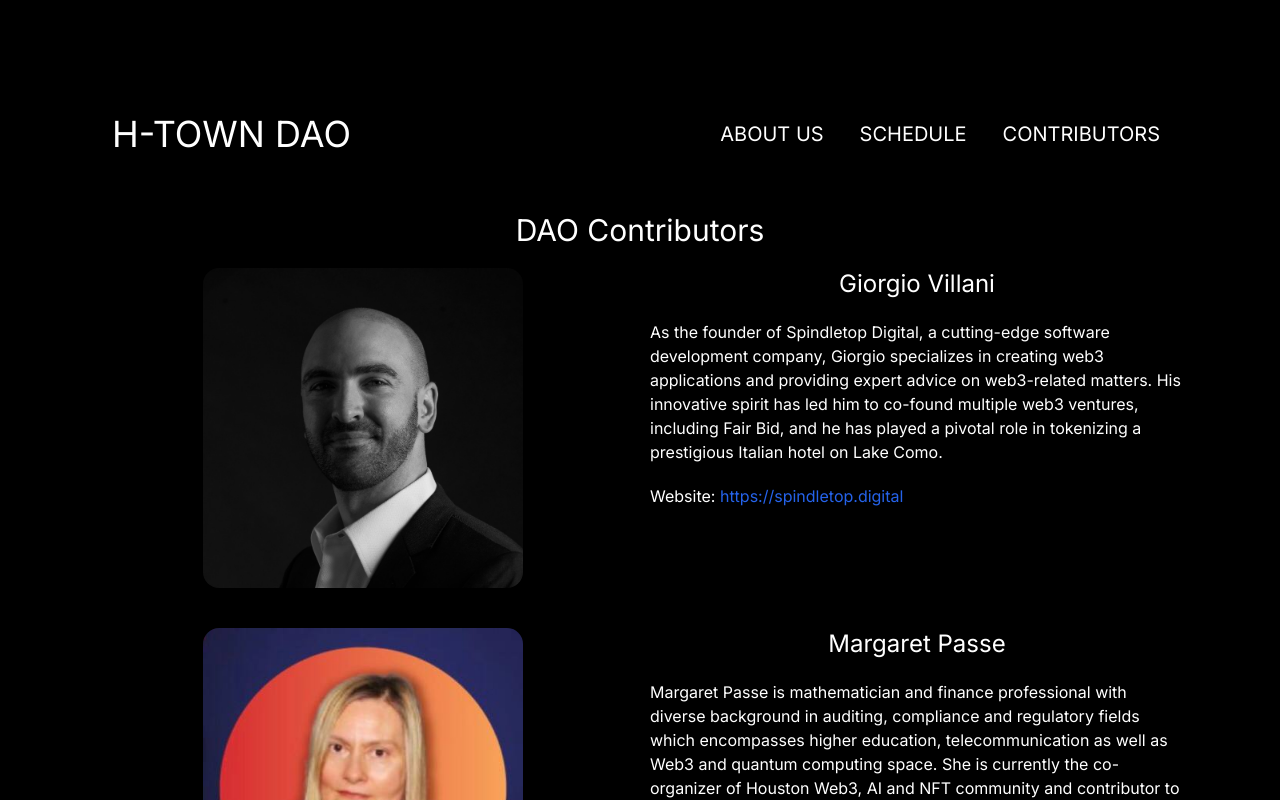
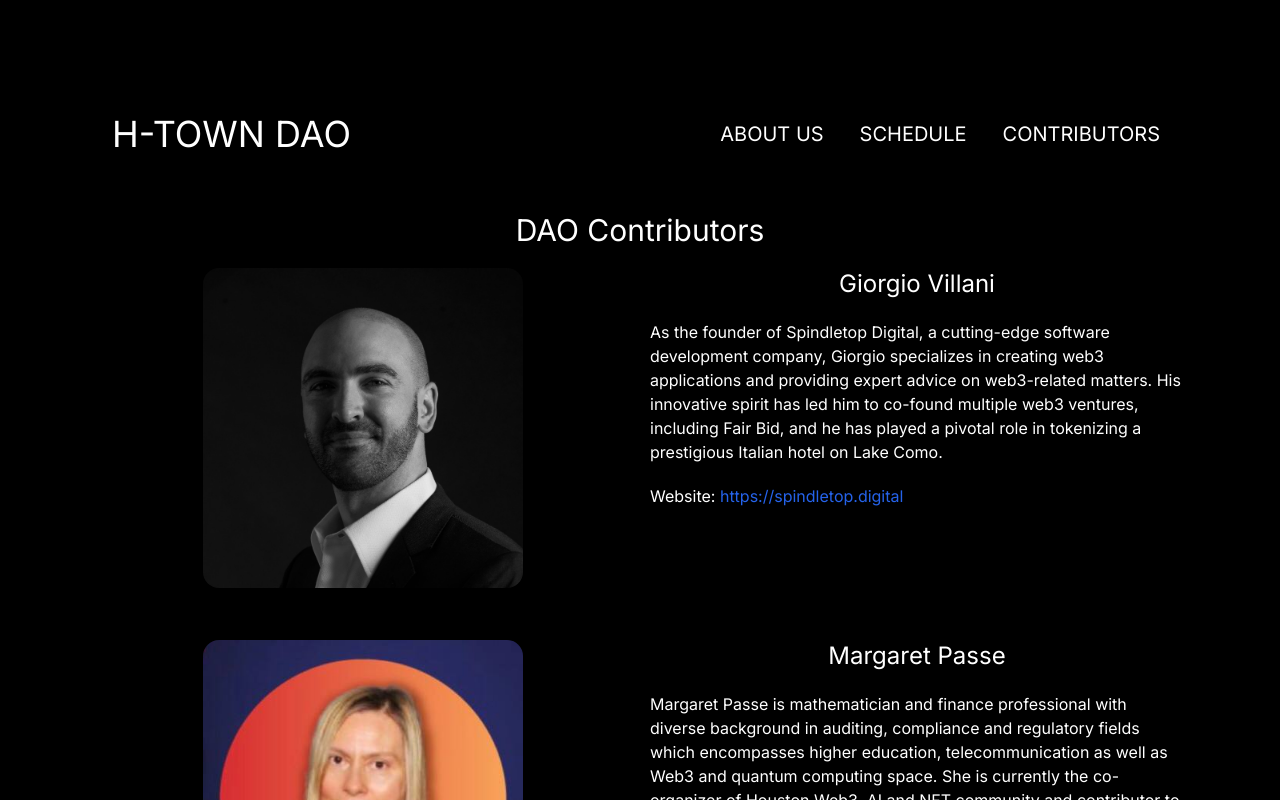
Before and after one commit to h-town-dao/h-town-dao-website, a Next.js app: page /contributors in a window 1280 px wide. Shown: the top 800 px of the page. Built offline with nearby package versions, Linux system fonts and the light colour scheme.

Commit message:
adjusted padding on contributor page

```diff
--- a/src/app/contributors/page.tsx
+++ b/src/app/contributors/page.tsx
@@ -11,7 +11,7 @@ type BioSectionProps = {
 const BioSection: React.FC<BioSectionProps> = ({ title, imageUrl, description, website }) => {
   return (
     <div className="lg:grid grid-cols-2 gap-5 pb-10">
-      <div className="flex justify-center items-center">
+      <div className="flex justify-center items-center pb-3">
         <img className="w-80 h-80 rounded-2xl" src={imageUrl} alt="Bio Image" />
       </div>
       <div className="">
```
